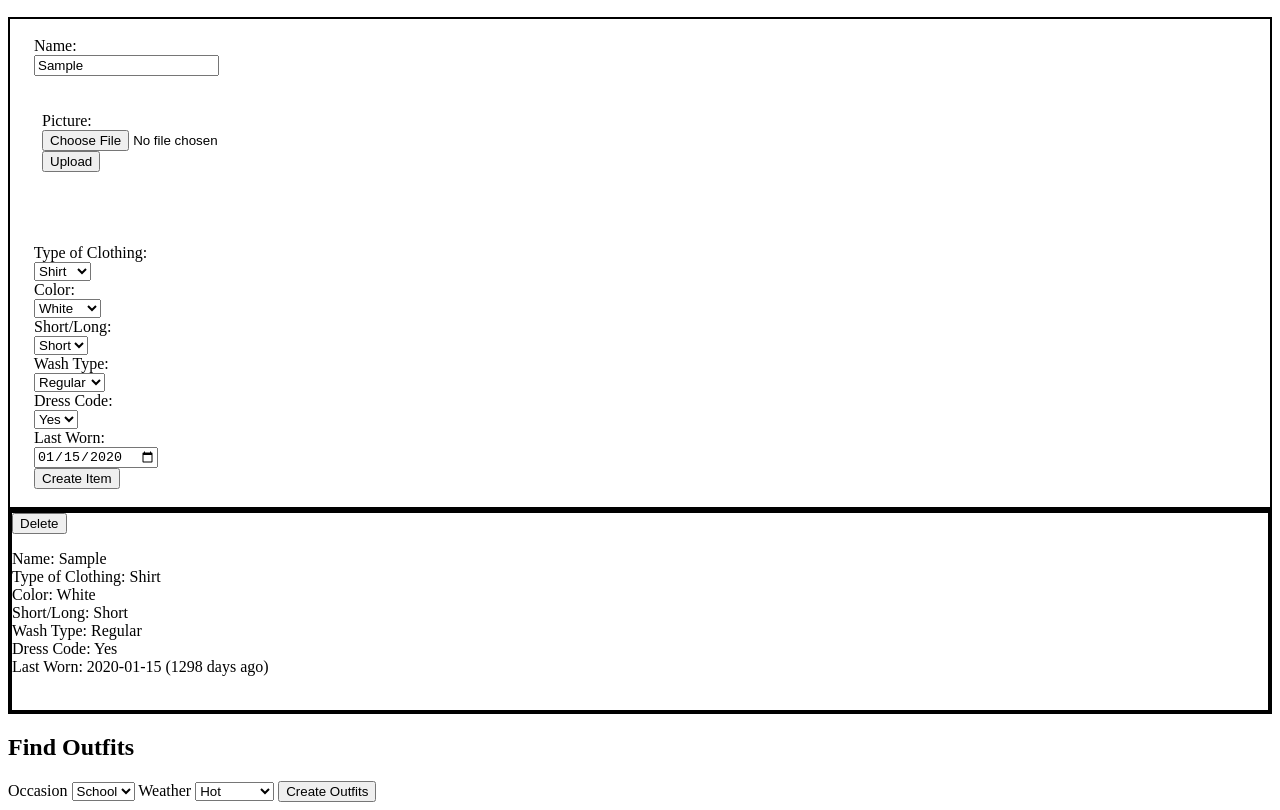
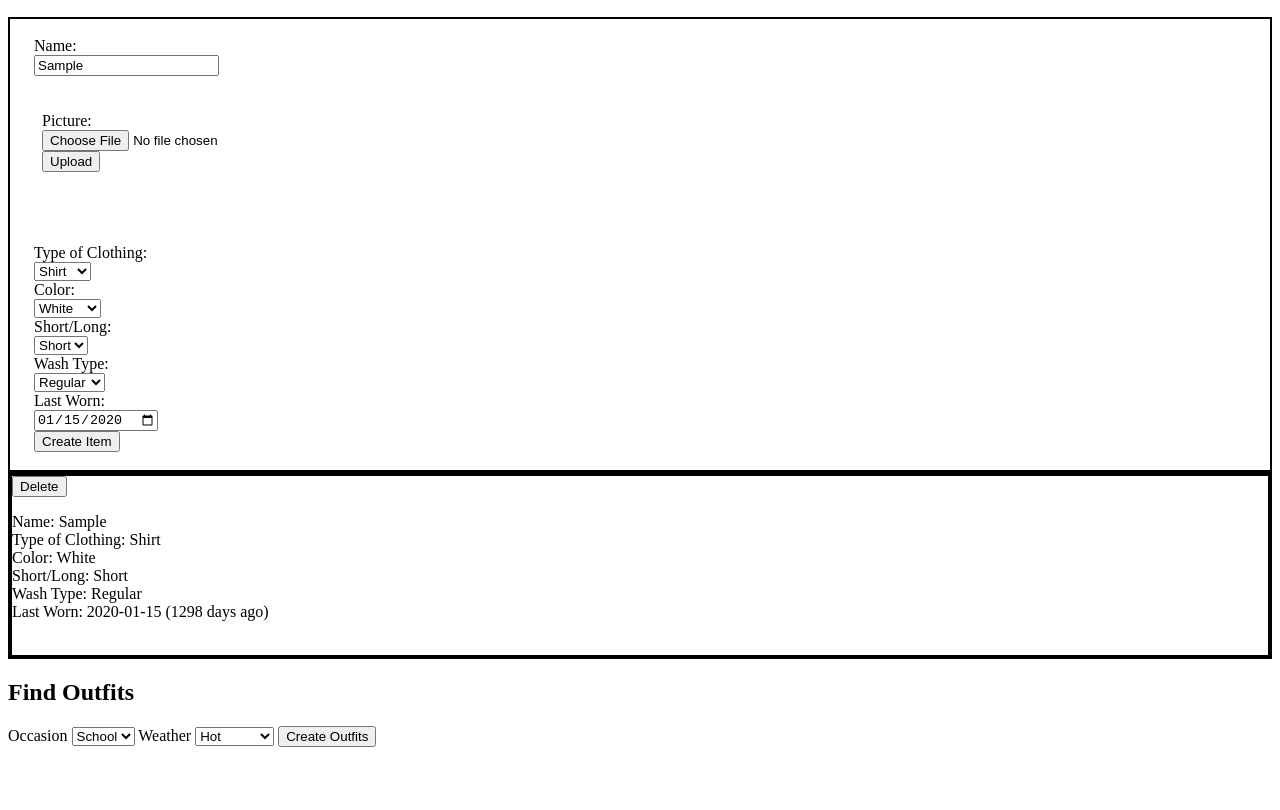
Before and after one commit to avajustice/outfit-suggester, a plain HTML site: page index.html in a window 1280 px wide. Both pictures are taken after typing "Sample", "2020-01-15" into the empty fields and a click on the button "Create Item". Shown: the part 110-920 px from the top of the page. After the commit the page ends 865 px from the top, so only its background shows below. Drawn offline with Linux system fonts and the light colour scheme; no server answers.

Commit message:
Remove dress code features

```diff
--- a/index.html
+++ b/index.html
@@ -49,11 +49,6 @@
         <option>Regular</option>
         <option>Delicate</option>
       </select>
-      <label>Dress Code: </label>
-      <select id="dress-code">
-        <option>Yes</option>
-        <option>No</option>
-      </select>
       <label>Last Worn: </label>
       <input id="last-worn" type="date">
       <button id="create-item">Create Item</button>
--- a/scripts/main.js
+++ b/scripts/main.js
@@ -4,7 +4,6 @@
     const colorSelect = document.getElementById("color");
     const shortLongSelect = document.getElementById("short-long")
     const washSelect = document.getElementById("wash");
-    const dressCodeSelect = document.getElementById("dress-code");
     const lastWornSelect = document.getElementById("last-worn");
     const createItemButton = document.getElementById("create-item");
     const itemsList = document.getElementById("items-list");
@@ -22,15 +21,13 @@
     let outfitArray = [];
 
     // Item objects represent each article of clothing
-    function Item(name, imgSrc, clothingType, color, shortLong, washType,
-     dressCode, lastWorn) {
+    function Item(name, imgSrc, clothingType, color, shortLong, washType, lastWorn) {
         this.name = name;
         this.imgSrc = imgSrc;
         this.clothingType = clothingType;
         this.color = color;
         this.shortLong = shortLong;
         this.washType = washType;
-        this.dressCode = dressCode;
         this.lastWorn = lastWorn;
 
         this.createItemCard = function() {
@@ -73,8 +70,7 @@
 
             this.itemInfo.textContent = "Name: " + this.name + "\nType of Clothing: "
              + this.clothingType + "\nColor: " + this.color + "\nShort/Long: "
-             + this.shortLong + "\nWash Type: " + this.washType + "\nDress Code: " +
-             this.dressCode + "\nLast Worn: " + this.lastWorn;
+             + this.shortLong + "\nWash Type: " + this.washType + "\nLast Worn: " + this.lastWorn;
             this.image.src = this.imgSrc;
 
             // If the item has been worn before, calculate and display how
@@ -91,8 +87,7 @@
         // Uses the current values of the text boxes / drop down menus to create
         // new object and add to itemArry
         const item = new Item(nameSelect.value, imageFilePath, typeSelect.value, colorSelect.value,
-         shortLongSelect.value, washSelect.value, dressCodeSelect.value,
-         lastWornSelect.value);
+         shortLongSelect.value, washSelect.value, lastWornSelect.value);
         itemArray.push(item);
         item.addItemToDatabase();
         item.createItemCard();
@@ -322,11 +317,6 @@
         const occasion = occasionSelect.value;
         const weather = weatherSelect.value;
         let allowedItemsArray = itemArray;
-        // Filter out non-dress code items
-        if (occasion == "School") {
-            allowedItemsArray = allowedItemsArray.filter(item =>
-             item.dressCode == "Yes");
-        }
         if (weather == "Hot") {
             allowedItemsArray = allowedItemsArray.filter(item =>
              item.shortLong == "Short");
```
